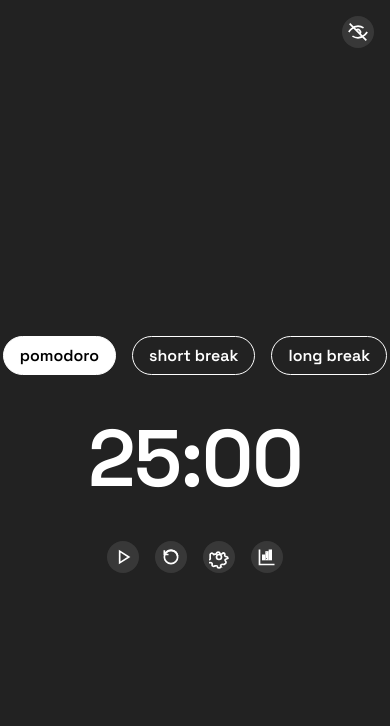
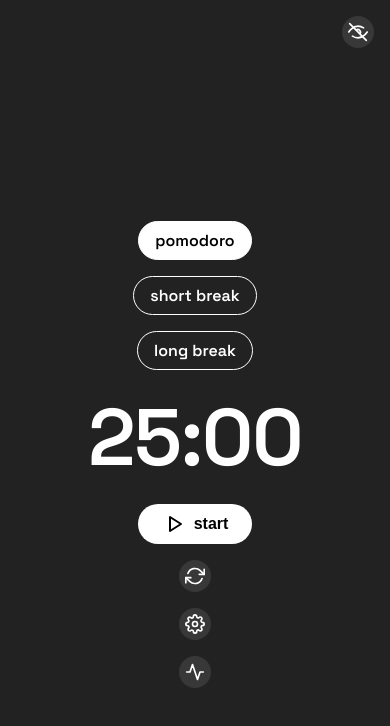
Before and after one commit to ssspace1/ss_pomodoro-timer, a website: page public/index.html in a window 390 px wide. Both pictures are taken after a click on the button 358 px from the left and 32 px from the top of the page. Drawn offline with Linux system fonts and the light colour scheme.

```diff
--- a/public/index.html
+++ b/public/index.html
@@ -17,7 +17,7 @@
       </div>
       <button id="toggleDailyWork" class="icon-button" title="Hide/Show Today's Work">
         <!-- Eye icon -->
-        <svg width="24" height="24" stroke="#fff" fill="none" stroke-width="2" viewBox="0 0 24 24">
+        <svg width="24" height="24" stroke="#fff" fill="none" stroke-width="2" stroke-linecap="round" stroke-linejoin="round" viewBox="0 0 24 24">
           <path d="M1 12s4-7 11-7 11 7 11 7-4 7-11 7-11-7-11-7z"/>
           <circle cx="12" cy="12" r="3"/>
         </svg>
@@ -46,40 +46,30 @@
     </div>
 
     <div class="action-buttons">
-      <!-- Start/Pause -->
-      <button id="pomodoro-start" class="icon-button" title="Start/Pause">
-        <svg id="play-icon" width="24" height="24" stroke="#fff" fill="none" stroke-width="2" viewBox="0 0 24 24">
+      <!-- Start button: larger, with text -->
+      <button id="pomodoro-start" class="start-button" title="Start/Pause">
+        <svg id="play-icon" width="24" height="24" stroke="#000" fill="none" stroke-width="2" stroke-linecap="round" stroke-linejoin="round" viewBox="0 0 24 24">
           <path d="M8 5v14l11-7z"/>
         </svg>
-        <svg id="pause-icon" class="hidden" width="24" height="24" stroke="#fff" fill="none" stroke-width="2" viewBox="0 0 24 24">
+        <svg id="pause-icon" class="hidden" width="24" height="24" stroke="#000" fill="none" stroke-width="2" stroke-linecap="round" stroke-linejoin="round" viewBox="0 0 24 24">
           <path d="M6 4h4v16H6zM14 4h4v16h-4z"/>
         </svg>
+        <span id="start-text">start</span>
       </button>
 
-      <!-- Reload -->
+      <!-- Reload (reset) -->
       <button id="pomodoro-stop" class="icon-button" title="Reset timer">
-        <svg width="24" height="24" stroke="#fff" fill="none" stroke-width="2" viewBox="0 0 24 24">
-          <path d="M20 11a8.1 8.1 0 00-15.5-2M4 4v5h5"/>
-          <circle cx="12" cy="12" r="8"/>
-        </svg>
+        <svg xmlns="http://www.w3.org/2000/svg" width="24" height="24" viewBox="0 0 24 24" fill="none" stroke="currentColor" stroke-width="2" stroke-linecap="round" stroke-linejoin="round" class="feather feather-refresh-cw"><polyline points="23 4 23 10 17 10"></polyline><polyline points="1 20 1 14 7 14"></polyline><path d="M3.51 9a9 9 0 0 1 14.85-3.36L23 10M1 14l4.64 4.36A9 9 0 0 0 20.49 15"></path></svg>
       </button>
 
       <!-- Settings -->
       <button id="pomodoro-settings" class="icon-button" title="Settings">
-        <svg width="24" height="24" stroke="#fff" fill="none" stroke-width="2" viewBox="0 0 24 24">
-          <circle cx="12" cy="12" r="3"/>
-          <path d="M19.4 15a1.74 1.74 0 00.33 1.82l.06.06a2 2 0 01-.94 3.37A2 2 0 0117 21a2.09 2.09 0 00-1-.27 2 2 0 00-1.35.53l-.06.06a1.74 1.74 0 00-.33 1.82L14 23a2 2 0 01-2 2 2 2 0 01-2-2l-.06-.06a1.74 1.74 0 00-1.82-.33H7a2 2 0 01-3.37-.94 2 2 0 01.27-1 2.09 2.09 0 00-.53-1.35l-.06-.06a1.74 1.74 0 00-1.82-.33H1a2 2 0 01-2-2 2 2 0 012-2l.06-.06a1.74 1.74 0 00.33-1.82V9a2 2 0 013.37-.94 2 2 0 011 1 2.09 2.09 0 001.35-.53l.06-.06a1.74 1.74 0 001.82-.33H9a2 2 0 012-2 2 2 0 012 2h.06a1.74 1.74 0 001.82.33l.06-.06A2.09 2.09 0 0017 7a2 2 0 012 2v.06a1.74 1.74 0 00.33 1.82l.06.06a2.09 2.09 0 001.35.53 2 2 0 012 2z"/>
-        </svg>
+        <svg xmlns="http://www.w3.org/2000/svg" width="24" height="24" viewBox="0 0 24 24" fill="none" stroke="currentColor" stroke-width="2" stroke-linecap="round" stroke-linejoin="round" class="feather feather-settings"><circle cx="12" cy="12" r="3"></circle><path d="M19.4 15a1.65 1.65 0 0 0 .33 1.82l.06.06a2 2 0 0 1 0 2.83 2 2 0 0 1-2.83 0l-.06-.06a1.65 1.65 0 0 0-1.82-.33 1.65 1.65 0 0 0-1 1.51V21a2 2 0 0 1-2 2 2 2 0 0 1-2-2v-.09A1.65 1.65 0 0 0 9 19.4a1.65 1.65 0 0 0-1.82.33l-.06.06a2 2 0 0 1-2.83 0 2 2 0 0 1 0-2.83l.06-.06a1.65 1.65 0 0 0 .33-1.82 1.65 1.65 0 0 0-1.51-1H3a2 2 0 0 1-2-2 2 2 0 0 1 2-2h.09A1.65 1.65 0 0 0 4.6 9a1.65 1.65 0 0 0-.33-1.82l-.06-.06a2 2 0 0 1 0-2.83 2 2 0 0 1 2.83 0l.06.06a1.65 1.65 0 0 0 1.82.33H9a1.65 1.65 0 0 0 1-1.51V3a2 2 0 0 1 2-2 2 2 0 0 1 2 2v.09a1.65 1.65 0 0 0 1 1.51 1.65 1.65 0 0 0 1.82-.33l.06-.06a2 2 0 0 1 2.83 0 2 2 0 0 1 0 2.83l-.06.06a1.65 1.65 0 0 0-.33 1.82V9a1.65 1.65 0 0 0 1.51 1H21a2 2 0 0 1 2 2 2 2 0 0 1-2 2h-.09a1.65 1.65 0 0 0-1.51 1z"></path></svg>
       </button>
 
       <!-- Stats -->
       <button id="pomodoro-stats" class="icon-button" title="View Stats">
-        <svg width="24" height="24" stroke="#fff" fill="none" stroke-width="2" viewBox="0 0 24 24">
-          <path d="M3 3v18h18"/>
-          <rect x="7" y="10" width="2" height="5"/>
-          <rect x="11" y="6" width="2" height="9"/>
-          <rect x="15" y="4" width="2" height="11"/>
-        </svg>
+        <svg xmlns="http://www.w3.org/2000/svg" width="24" height="24" viewBox="0 0 24 24" fill="none" stroke="currentColor" stroke-width="2" stroke-linecap="round" stroke-linejoin="round" class="feather feather-activity"><polyline points="22 12 18 12 15 21 9 3 6 12 2 12"></polyline></svg>
       </button>
     </div>
   </div>
--- a/public/script.js
+++ b/public/script.js
@@ -377,7 +377,7 @@
 });
 
 
-// 既存コード + 下記追加
+
 
 document.addEventListener('DOMContentLoaded', ()=>{
   loadWorkLogs();
@@ -392,17 +392,19 @@
   toggleDailyWorkBtn.addEventListener('click', ()=>{
     dailyWorkVisible = !dailyWorkVisible;
     dailyWorkTime.style.display = dailyWorkVisible ? 'inline-block' : 'none';
-    // アイコンも変更（目→目隠し）したい場合は下記切替
-    toggleDailyWorkBtn.innerHTML = dailyWorkVisible ? `
-      <svg width="24" height="24" stroke="#fff" fill="none" stroke-width="2" viewBox="0 0 24 24">
-        <path d="M1 12s4-7 11-7 11 7 11 7-4 7-11 7-11-7-11-7z"/>
-        <circle cx="12" cy="12" r="3"/>
-      </svg>
-    ` : `
-      <svg width="24" height="24" stroke="#fff" fill="none" stroke-width="2" viewBox="0 0 24 24">
-        <path d="M2 2l20 20M9.88 9.88A3 3 0 0114.12 14.12"/>
-        <path d="M1 12s4-7 11-7c2.5 0 4.78.75 6.65 2M23 12s-4 7-11 7c-2.5 0-4.78-.75-6.65-2"/>
-      </svg>
+    toggleDailyWorkBtn.innerHTML = dailyWorkVisible ?
+    `
+    <svg width="24" height="24" stroke="#fff" fill="none" stroke-width="2" stroke-linecap="round" stroke-linejoin="round" viewBox="0 0 24 24">
+      <path d="M1 12s4-7 11-7 11 7 11 7-4 7-11 7-11-7-11-7z"/>
+      <circle cx="12" cy="12" r="3"/>
+    </svg>
+    `
+    :
+    `
+    <svg width="24" height="24" stroke="#fff" fill="none" stroke-width="2" stroke-linecap="round" stroke-linejoin="round" viewBox="0 0 24 24">
+      <path d="M2 2l20 20M9.88 9.88a3 3 0 014.24 4.24"/>
+      <path d="M1 12s4-7 11-7c2.5 0 4.78.75 6.65 2M23 12s-4 7-11 7c-2.5 0-4.78-.75-6.65-2"/>
+    </svg>
     `;
   });
 });
--- a/public/style.css
+++ b/public/style.css
@@ -33,6 +33,7 @@
   background:rgba(255,255,255,0.1); border:none; cursor:pointer; border-radius:50%;
   width:32px; height:32px; display:flex; align-items:center; justify-content:center;
   transition:background 0.3s;
+  color: #fff;
 }
 .icon-button:hover {
   background:rgba(255,255,255,0.3);
@@ -46,6 +47,7 @@
   justify-content:center;
   text-align:center;
   gap:2rem;
+  padding:1rem;
 }
 
 .mode-selection {
@@ -76,7 +78,14 @@
   display:flex; flex-direction:row; gap:1rem; align-items:center; justify-content:center;
 }
 
-/* ボタンはicon-buttonクラスで統一 */
+.start-button {
+  display:inline-flex; align-items:center; gap:0.5rem;
+  background:#fff; color:#000; border:none; border-radius:42px; padding:0.5rem 1.5rem;
+  font-size:1rem; font-weight:600; cursor:pointer; transition:background 0.3s;
+}
+.start-button:hover {
+  background:#ccc;
+}
 
 .hidden { display:none; }
 
@@ -121,3 +130,23 @@
 .bar {
   background:#0f0; height:100%;
 }
+
+/* レスポンシブ: 幅が狭い時に縦に並べる */
+@media(max-width:500px) {
+  .mode-selection {
+    flex-direction:column;
+  }
+  .action-buttons {
+    flex-direction:column;
+  }
+  #top-bar {
+    justify-content:flex-end;
+  }
+  #pomodoro-container {
+    gap:1rem;
+  }
+  .start-button {
+    width:100%;
+    justify-content:center;
+  }
+}
```
